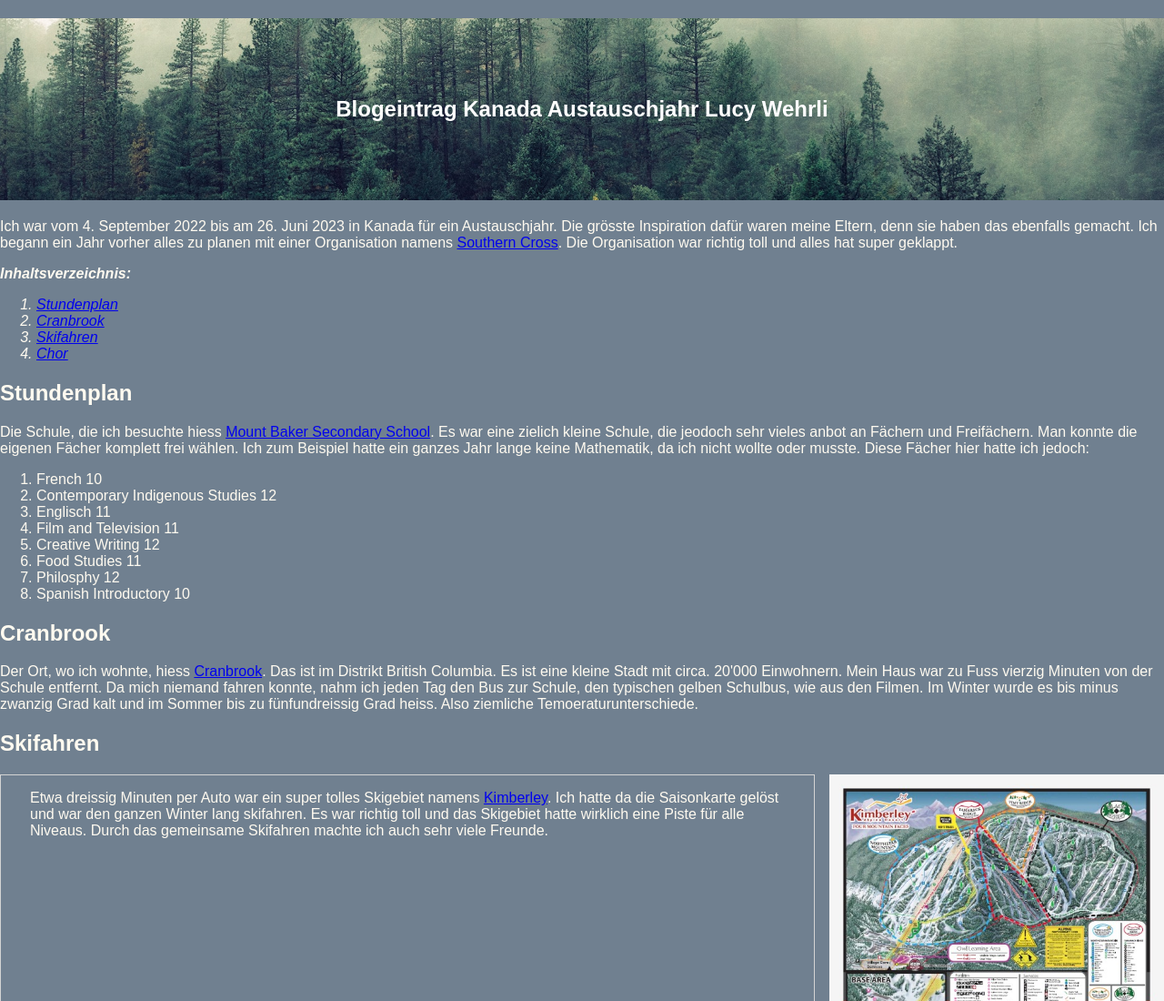
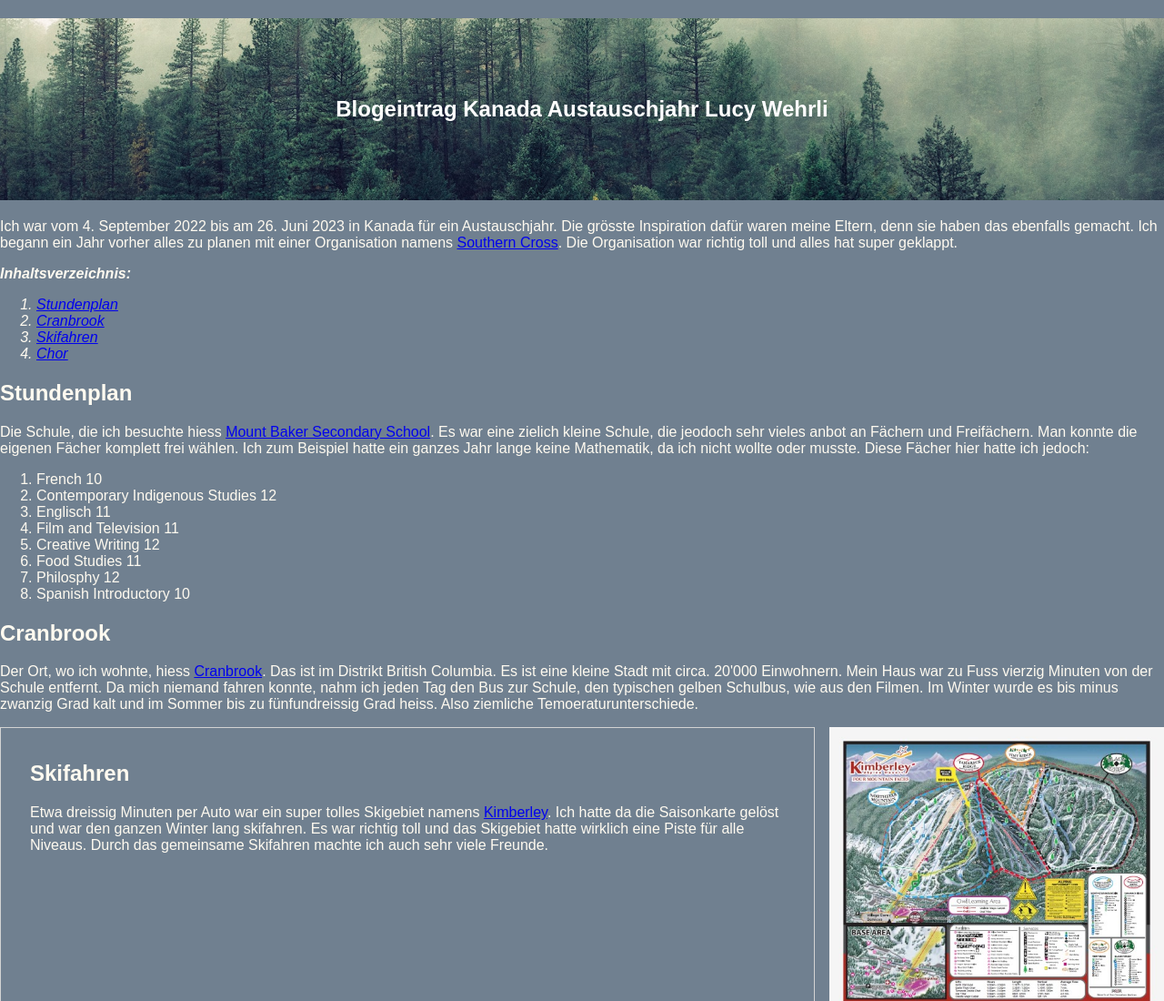
Before and after one commit to gymmu/blogeintrag-e249775, a plain HTML site: page index.html in a window 1280 px wide. Shown: the top 1100 px of the page at 91% size. Drawn offline with Linux system fonts and the light colour scheme.

Commit message:
title was moved

```diff
--- a/index.html
+++ b/index.html
@@ -59,11 +59,9 @@
 <p></p>
 <p></p>
 <p></p>
-<h2 id="Skifahren">Skifahren</h2>
-<p></p>
 <div class="text-next-to-img">
   <div class="text">
-    Etwa dreissig Minuten per Auto war ein super tolles Skigebiet namens <a href="https://www.kimberley.ca/">Kimberley</a>. Ich hatte da die Saisonkarte gelöst und war den ganzen Winter lang skifahren. Es war richtig toll und das Skigebiet hatte wirklich eine Piste für alle Niveaus. Durch das gemeinsame Skifahren machte ich auch sehr viele Freunde.
+  <h2 id="Skifahren">Skifahren</h2> Etwa dreissig Minuten per Auto war ein super tolles Skigebiet namens <a href="https://www.kimberley.ca/">Kimberley</a>. Ich hatte da die Saisonkarte gelöst und war den ganzen Winter lang skifahren. Es war richtig toll und das Skigebiet hatte wirklich eine Piste für alle Niveaus. Durch das gemeinsame Skifahren machte ich auch sehr viele Freunde.
   </div>
   <img
     src="1000007557.jpg"
```
